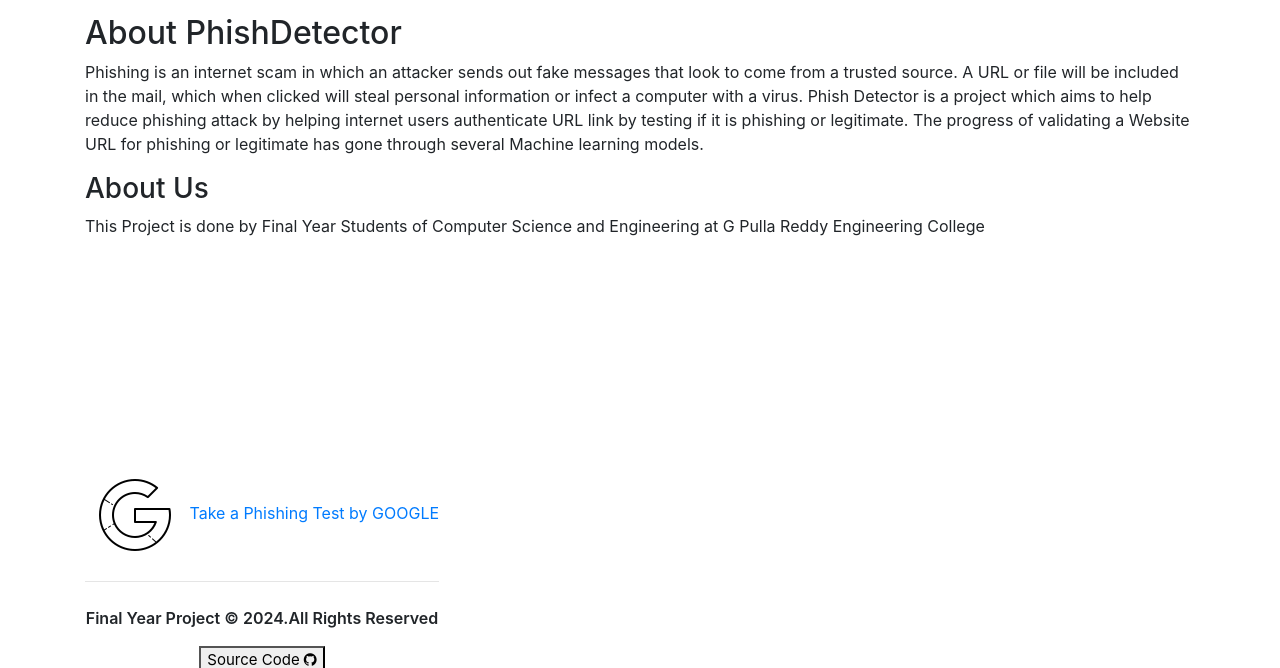
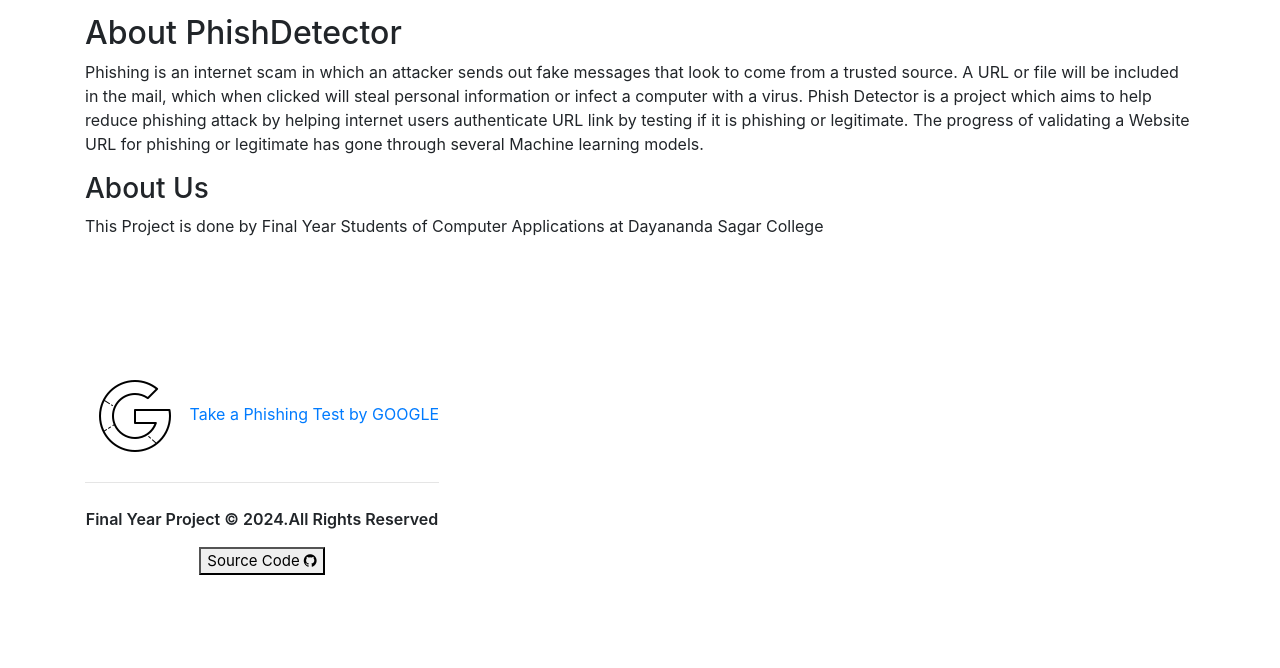
Before and after one commit to madhusudhan2202/phishing-detection, a Flask app: page / in a window 1280 px wide. Shown: the part 962-1630 px from the top of the page. After the commit the page ends 1537 px from the top, so only its background shows below. Run offline with Flask 3, Linux system fonts and the light colour scheme; parts of the project's set-up code (start-up, migrations or seed data) failed here and were passed over; some libraries are stand-ins or nearby versions.

Commit message:
Update index.html

```diff
--- a/templates/index.html
+++ b/templates/index.html
@@ -219,7 +219,7 @@
                     </p>
 
                     <h3>About Us</h3>
-                    <p>This Project is done by Final Year Students of Computer Science and Engineering at G Pulla Reddy Engineering College<br><br><h5 style="color:white;"><b>K Asrith<br>B Hemanth<br>B Lingesh<br><br><h6>Guided By</h6><h5>Sri M Anand</h5></b></p></p>
+                    <p>This Project is done by Final Year Students of Computer Applications at Dayananda  Sagar College<br><br><h5 style="color:white;"><b>Madhusudhan<br>Dhanush<br></b></p></p>
               </div>
 
             </div>
```
